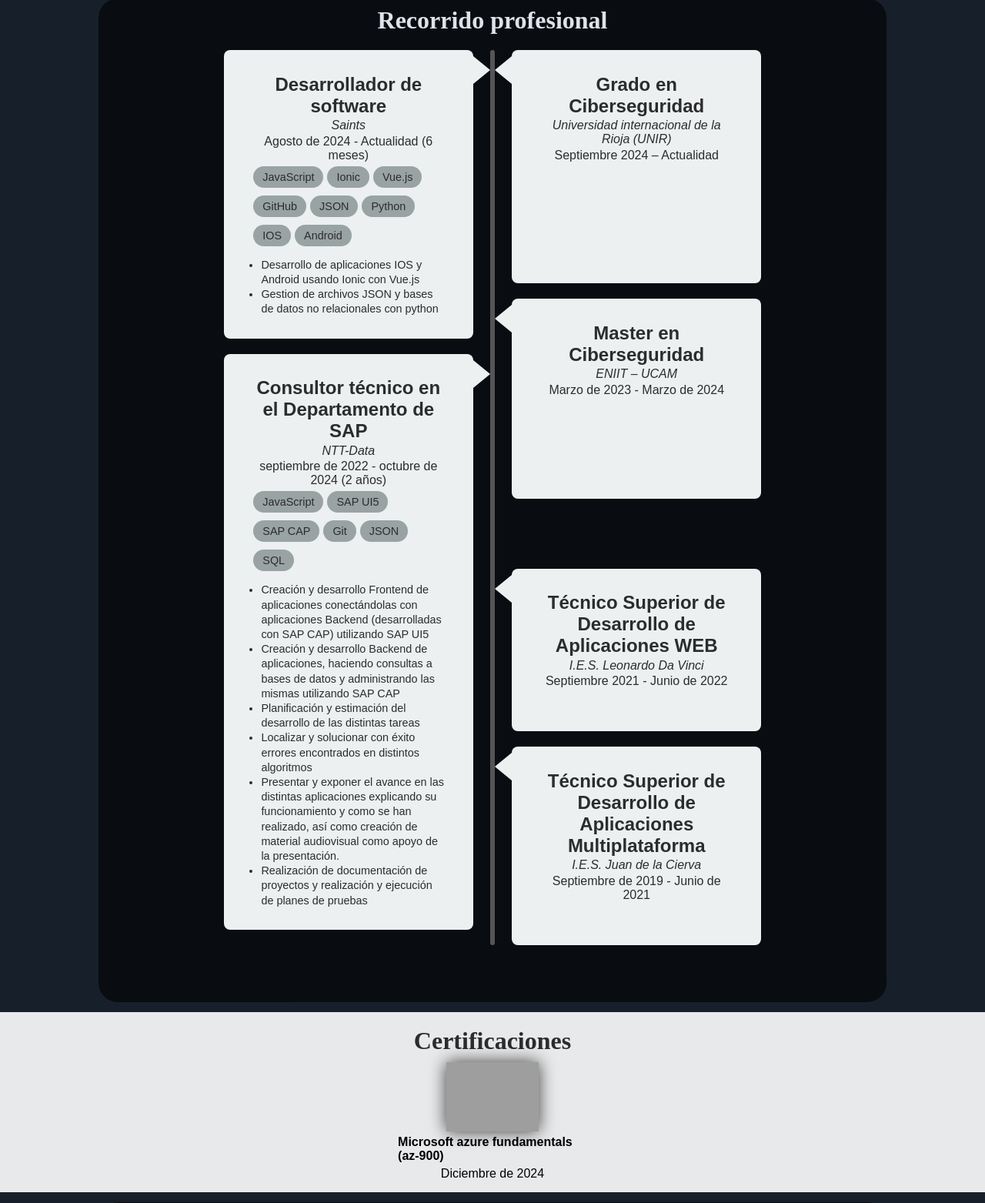
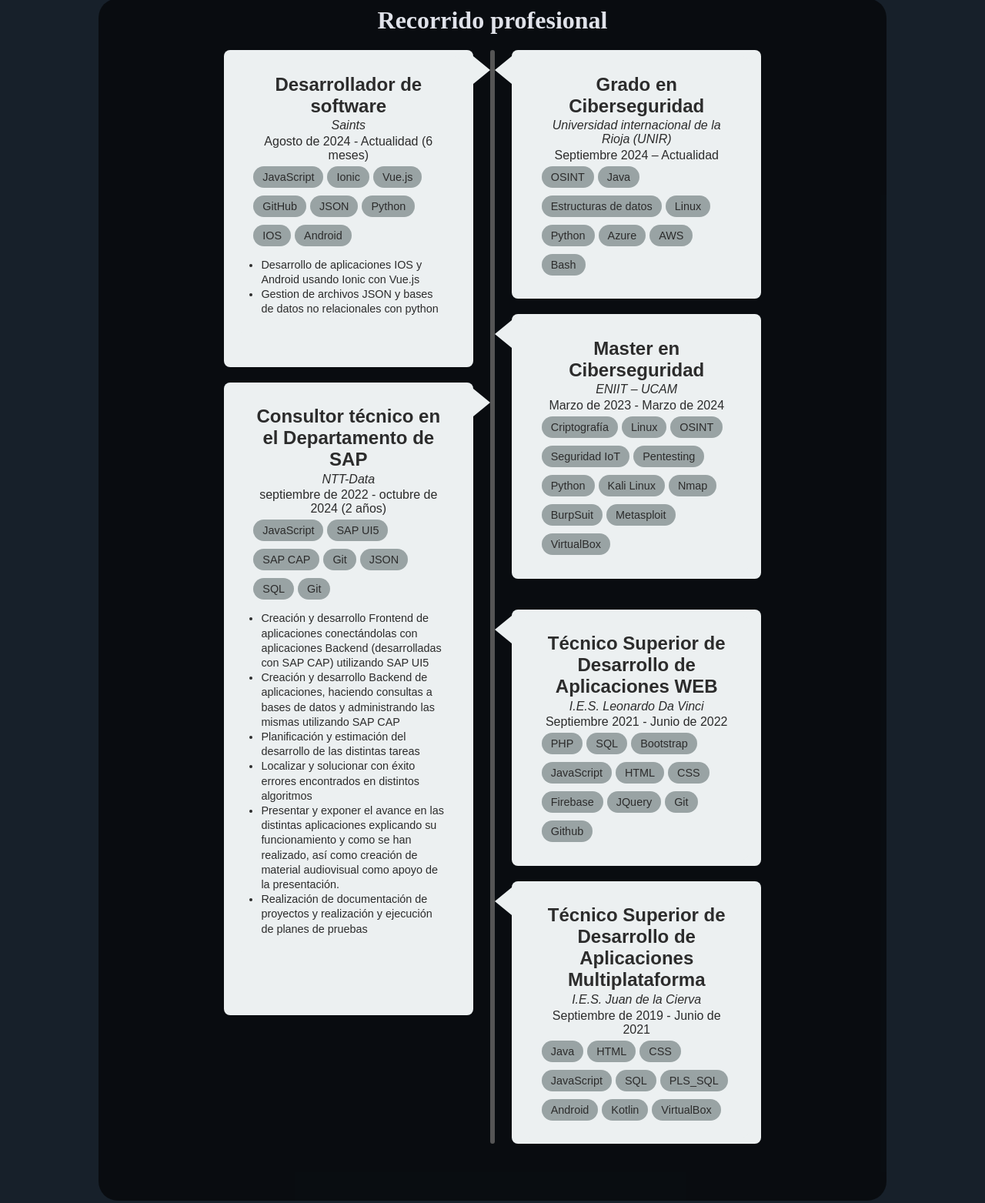
Before and after one commit to renedogj/Curriculum, a PHP site: page / in a window 1280 px wide. Shown: the part 802-2365 px from the top of the page at 77% size. Run offline with PHP 8.4, Linux system fonts and the light colour scheme; grey boxes are pictures that could not be loaded.

Commit message:
add tecnologías formacion

```diff
--- a/css/contactame.css
+++ b/css/contactame.css
@@ -27,8 +27,6 @@
 }
 
 .p-contactame a{
-/*	color: #e0e2e9;*/
-
 	color: #2c2c2c;
 	font-weight: bold;
 }
--- a/views/timeline.html
+++ b/views/timeline.html
@@ -35,6 +35,7 @@
 							<span>Git</span>
 							<span>JSON</span>
 							<span>SQL</span>
+							<span>Git</span>
 						</div>
 						<ul class="ulDescripcion">
 							<li>Creación y desarrollo Frontend de aplicaciones conectándolas con aplicaciones Backend (desarrolladas con SAP CAP) utilizando SAP UI5</li>
@@ -58,6 +59,16 @@
 						<h3>Grado en Ciberseguridad</h3>
 						<h4 class="institucion">Universidad internacional de la Rioja (UNIR)</h4>
 						<p class="periodo">Septiembre 2024 – Actualidad</p>
+						<div class="divTecnologias">
+							<span>OSINT</span>
+							<span>Java</span>
+							<span>Estructuras de datos</span>
+							<span>Linux</span>
+							<span>Python</span>
+							<span>Azure</span>
+							<span>AWS</span>
+							<span>Bash</span>
+						</div>
 					</div>
 				</div>
 				<div class="container formacion-3">
@@ -65,6 +76,19 @@
 						<h3>Master en Ciberseguridad</h3>
 						<h4 class="institucion">ENIIT – UCAM</h4>
 						<p class="periodo">Marzo de 2023 - Marzo de 2024</p>
+						<div class="divTecnologias">
+							<span>Criptografía</span>
+							<span>Linux</span>
+							<span>OSINT</span>
+							<span>Seguridad IoT</span>
+							<span>Pentesting</span>
+							<span>Python</span>
+							<span>Kali Linux</span>
+							<span>Nmap</span>
+							<span>BurpSuit</span>
+							<span>Metasploit</span>
+							<span>VirtualBox</span>
+						</div>
 					</div>
 				</div>
 				<div class="formacion-25"></div>
@@ -73,6 +97,18 @@
 						<h3>Técnico Superior de Desarrollo de Aplicaciones WEB</h3>
 						<h4 class="institucion">I.E.S. Leonardo Da Vinci</h4>
 						<p class="periodo">Septiembre 2021 - Junio de 2022</p>
+						<div class="divTecnologias">
+							<span>PHP</span>
+							<span>SQL</span>
+							<span>Bootstrap</span>
+							<span>JavaScript</span>
+							<span>HTML</span>
+							<span>CSS</span>
+							<span>Firebase</span>
+							<span>JQuery</span>
+							<span>Git</span>
+							<span>Github</span>
+						</div>
 					</div>
 				</div>
 				<div class="container formacion-1">
@@ -80,6 +116,17 @@
 						<h3>Técnico Superior de Desarrollo de Aplicaciones Multiplataforma</h3>
 						<h4 class="institucion">I.E.S. Juan de la Cierva</h4>
 						<p class="periodo">Septiembre de 2019 - Junio de 2021</p>
+						<div class="divTecnologias">
+							<span>Java</span>
+							<span>HTML</span>
+							<span>CSS</span>
+							<span>JavaScript</span>
+							<span>SQL</span>
+							<span>PLS_SQL</span>
+							<span>Android</span>
+							<span>Kotlin</span>
+							<span>VirtualBox</span>
+						</div>
 					</div>
 				</div>
 			</div>
```
